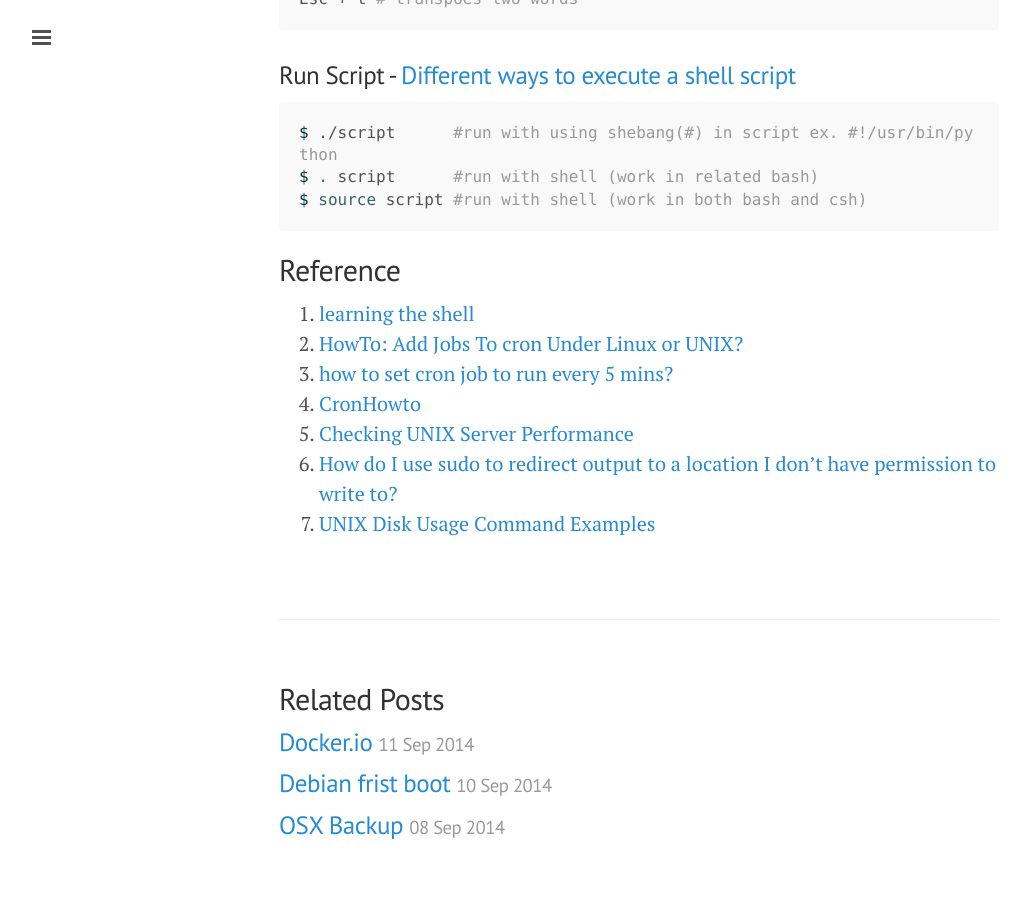
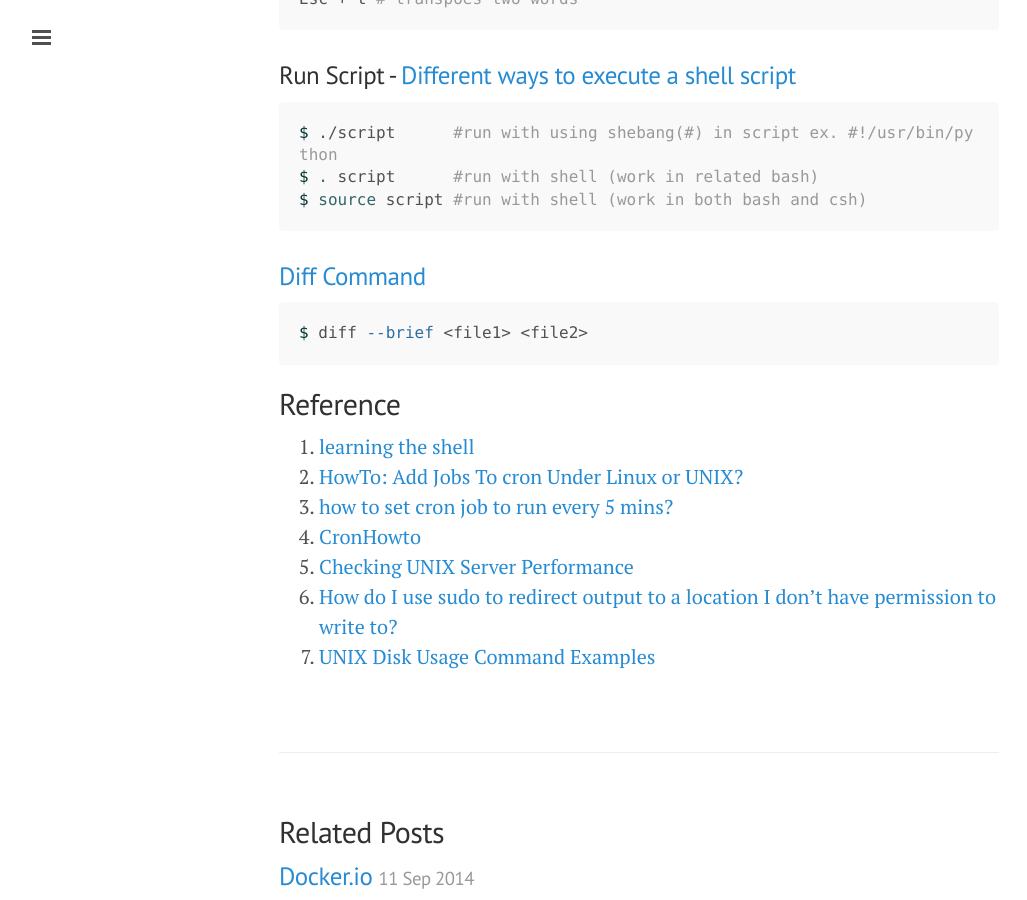
Before and after one commit to ibotdotout/ibotdotout.github.io, a Jekyll site: the page built from _posts/2014-06-27-unix.md, in a window 1280 px wide and 900 px high, scrolled down 3117 px. Shown: the whole window, without its empty margins (1-1028 px from the left). Built offline with Jekyll 4.4.1, drawn with Linux system fonts in a browser that asks for light colours; Markdown is read by kramdown in place of the engine named in the settings.

Commit message:
update diff command

````diff
--- a/_posts/2014-06-27-unix.md
+++ b/_posts/2014-06-27-unix.md
@@ -139,6 +139,13 @@ $ . script      #run with shell (work in related bash)
 $ source script #run with shell (work in both bash and csh)
 ```
 
+### [Diff Command](http://linux.about.com/library/cmd/blcmdl1_diff.htm)
+
+```sh
+$ diff --brief <file1> <file2>
+```
+
+
 ## Reference
 1. [learning the shell](http://www.linuxcommand.org/lc3_learning_the_shell.php)
 2. [HowTo: Add Jobs To cron Under Linux or UNIX?](http://www.cyberciti.biz/faq/how-do-i-add-jobs-to-cron-under-linux-or-unix-oses/)
````
